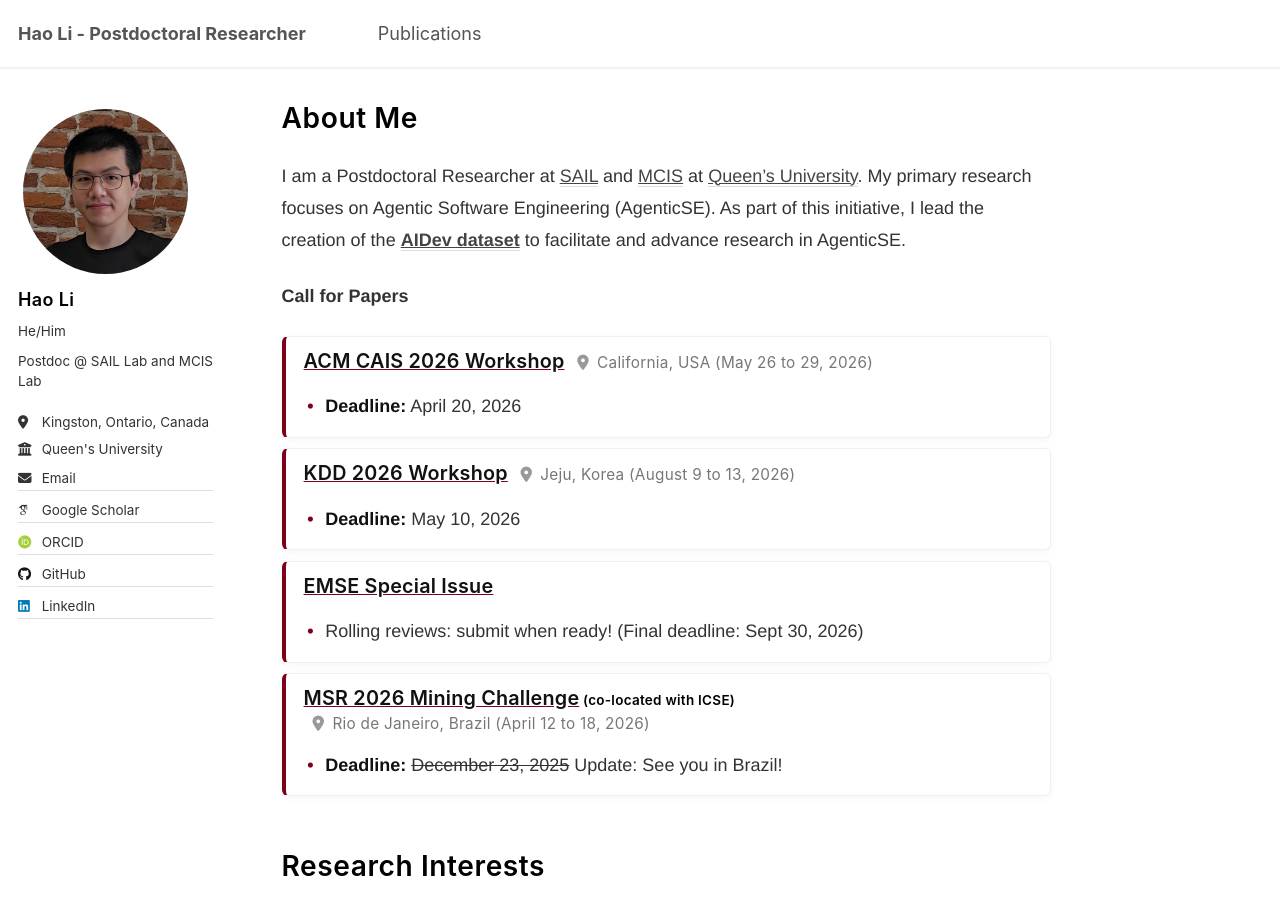
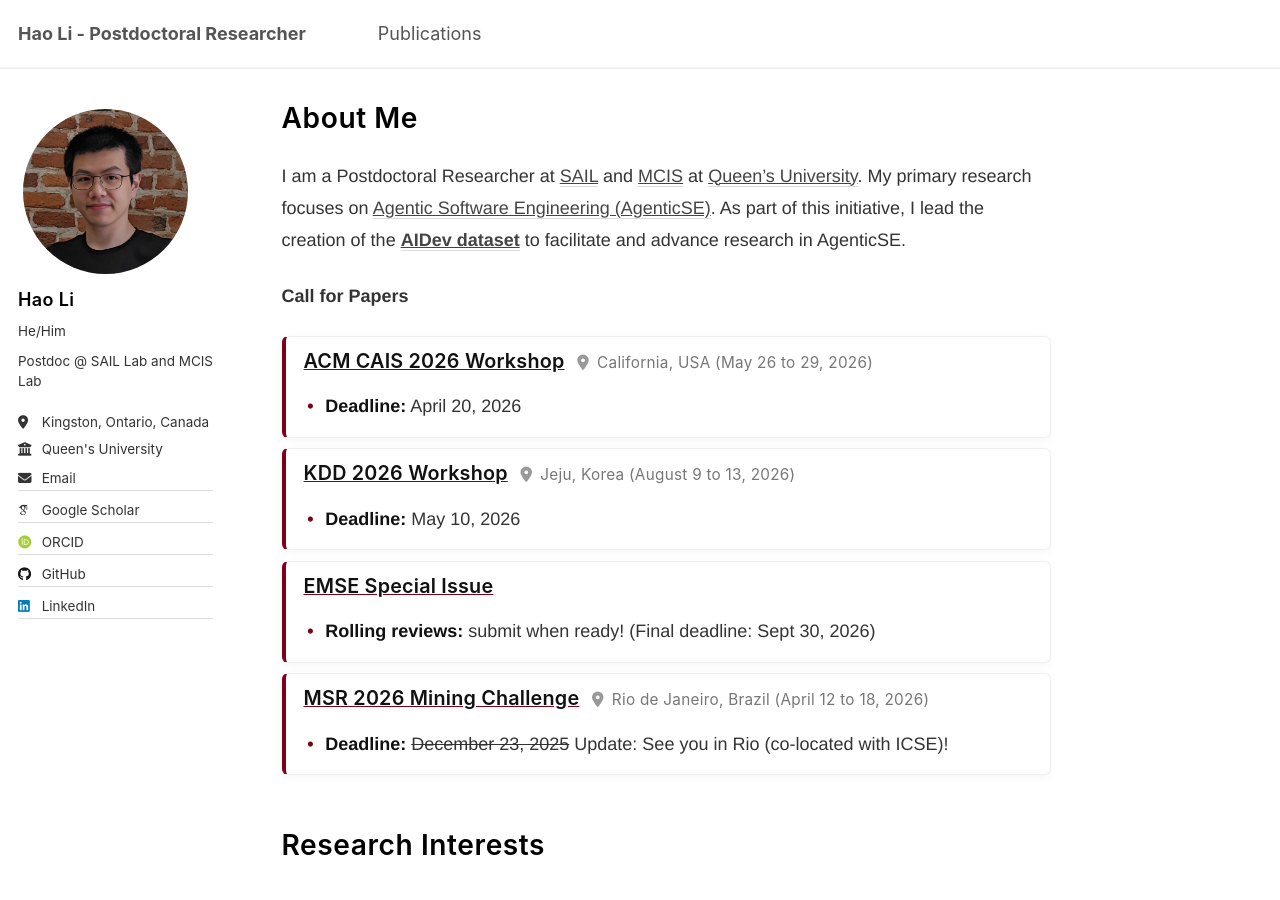
Before and after one commit to Leo-LiHao/Leo-LiHao.github.io, a Jekyll site: the page built from _pages/about.md, in a window 1280 px wide and 900 px high. Built offline with Jekyll 4.4.1, drawn with Linux system fonts in a browser that asks for light colours; some web fonts are replaced.

Commit message:
updated aboutme

```diff
--- a/_pages/about.md
+++ b/_pages/about.md
@@ -9,7 +9,7 @@
 ---
 
 I am a Postdoctoral Researcher at [SAIL](https://sail.cs.queensu.ca/) and [MCIS](https://mcis.cs.queensu.ca/) at [Queen’s University](https://www.queensu.ca/).
-My primary research focuses on Agentic Software Engineering (AgenticSE). As part of this initiative, I lead the creation of the **[AIDev dataset](https://huggingface.co/datasets/hao-li/AIDev)** to facilitate and advance research in AgenticSE.
+My primary research focuses on [Agentic Software Engineering (AgenticSE)](https://agenticse-book.github.io/). As part of this initiative, I lead the creation of the **[AIDev dataset](https://huggingface.co/datasets/hao-li/AIDev)** to facilitate and advance research in AgenticSE.
 <!-- conducting research in Software Engineering and mentoring students under the supervision of Dr. [Ahmed E. Hassan](https://scholar.google.com/citations?user=9hwXx34AAAAJ&hl=en) and Dr. [Bram Adams](https://scholar.google.com/citations?user=XS9QH_UAAAAJ&hl=en). I received my Ph.D. from the [University of Alberta](https://www.ualberta.ca/en/index.html) in 2024 under the supervision of Dr. [Cor-Paul Bezemer](https://scholar.google.com/citations?user=8HgcKdoAAAAJ&hl=en). -->
 
 
@@ -29,12 +29,12 @@
 
 <div class="cfp-notice" markdown="1">
 #### [**EMSE Special Issue**](https://emsejournal.github.io/special_issues/2026_SI_Agentic_SE.html)
-- Rolling reviews: submit when ready! (Final deadline: Sept 30, 2026)
+- **Rolling reviews:** submit when ready! (Final deadline: Sept 30, 2026)
 </div>
 
 <div class="cfp-notice" markdown="1">
-#### [**MSR 2026 Mining Challenge**](https://2026.msrconf.org/track/msr-2026-mining-challenge) (co-located with ICSE) <span class="cfp-location"><i class="fas fa-map-marker-alt"></i> Rio de Janeiro, Brazil (April 12 to 18, 2026)</span>
-- **Deadline:** ~~December 23, 2025~~ Update: See you in Brazil!
+#### [**MSR 2026 Mining Challenge**](https://2026.msrconf.org/track/msr-2026-mining-challenge) <span class="cfp-location"> <i class="fas fa-map-marker-alt"></i> Rio de Janeiro, Brazil (April 12 to 18, 2026)</span>
+- **Deadline:** ~~December 23, 2025~~ Update: See you in Rio (co-located with ICSE)!
 </div>
 
 # Research Interests
```
